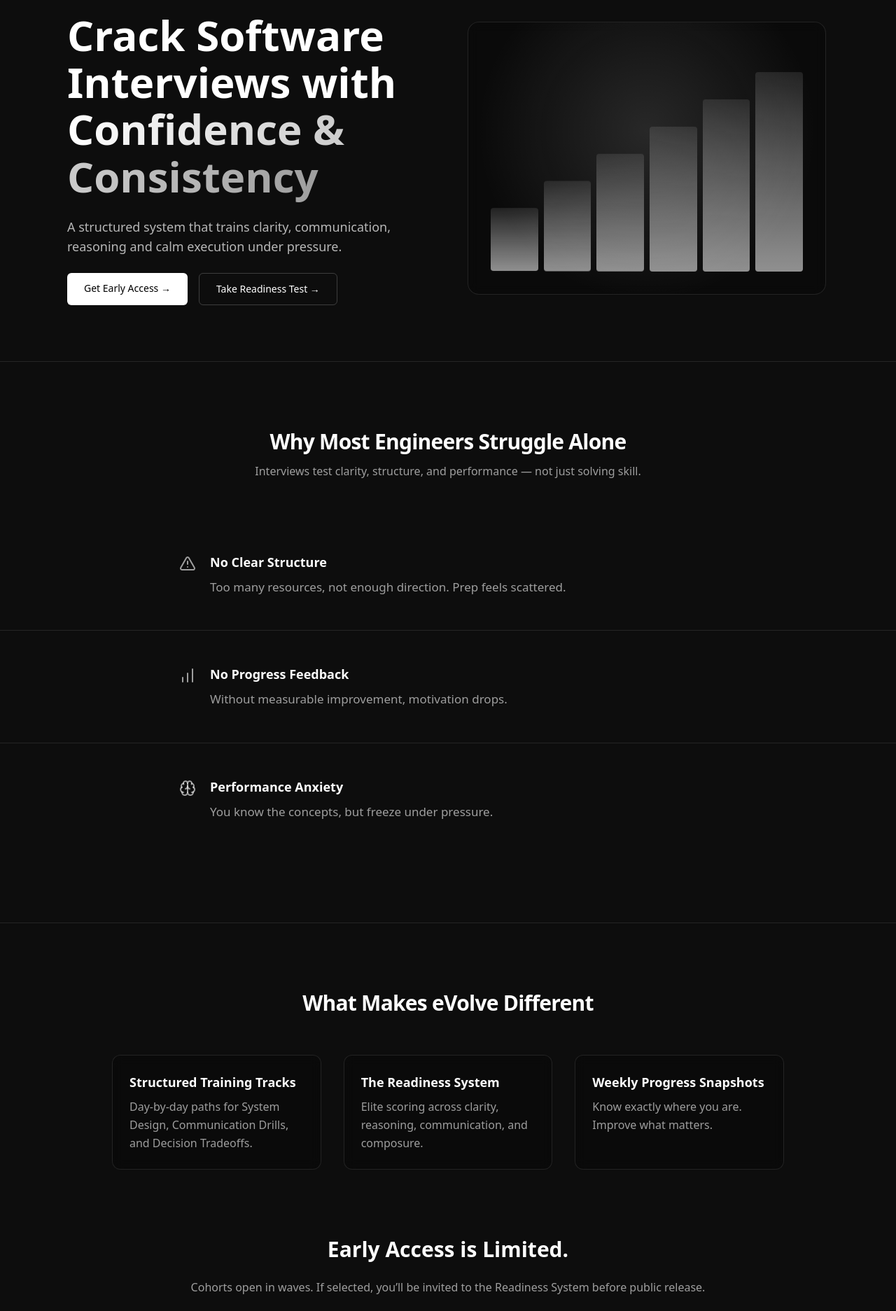
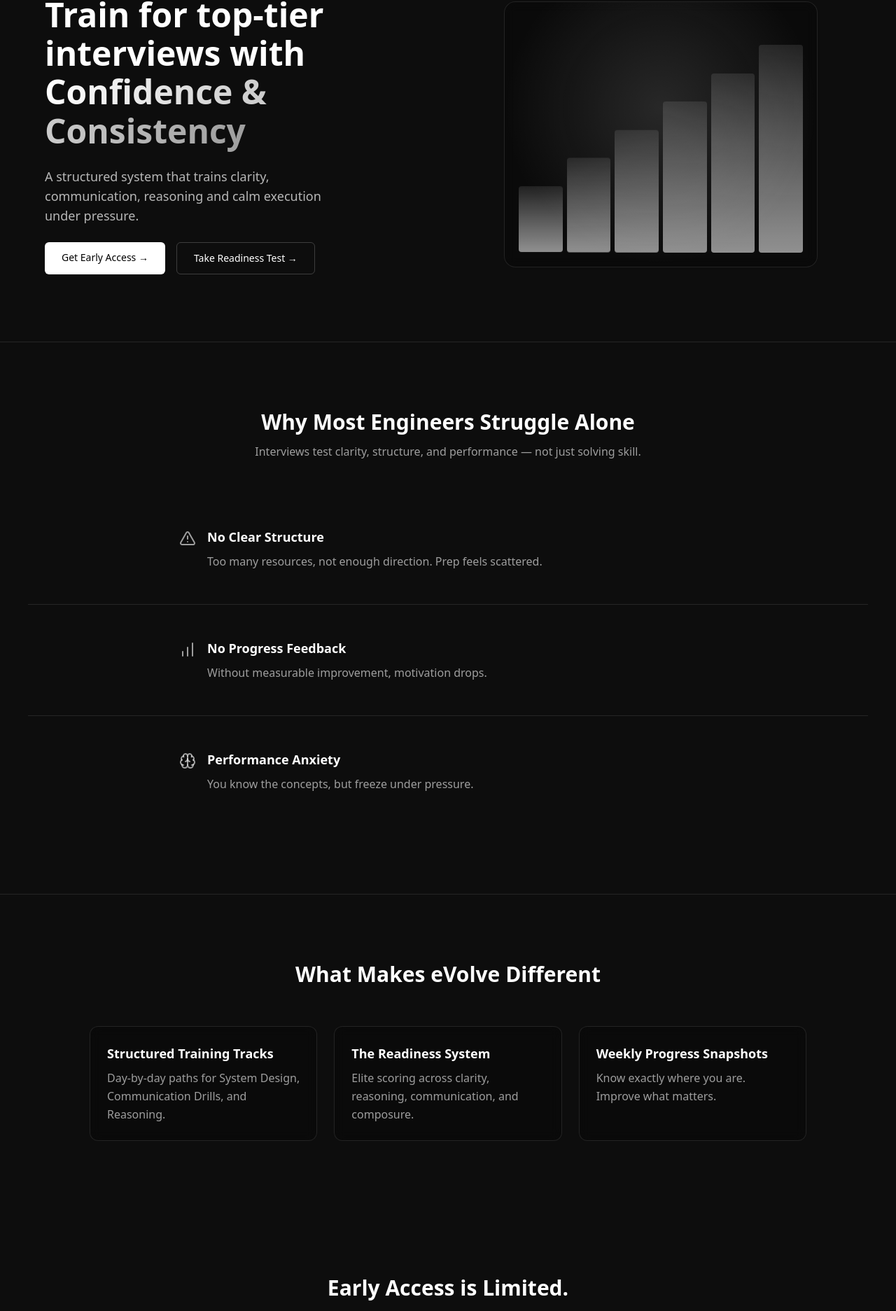
Before and after one commit to IG007-evolve/evolve-landing, a Next.js app: page / in a window 1280 px wide. Shown: the part 180-2053 px from the top of the page at 70% size. Built offline with nearby package versions, Linux system fonts and the light colour scheme.

Commit message:
responsive improvements

```diff
--- a/src/app/page.tsx
+++ b/src/app/page.tsx
@@ -14,7 +14,7 @@
   children: React.ReactNode;
   className?: string;
 }) => (
-  <section id={id} className={`py-24 ${className}`}>
+  <section id={id} className={`py-20 md:py-24 ${className}`}>
     {children}
   </section>
 );
@@ -23,7 +23,7 @@
   return (
     <>
       {/* NAV */}
-      <header className="flex justify-between items-center py-6 px-8 border-b border-white/10 text-white">
+      <header className="flex justify-between items-center py-5 px-6 md:px-10 border-b border-white/10 text-white">
         <div className="text-xl font-semibold">eVolve</div>
 
         <nav className="hidden md:flex items-center gap-8 text-sm text-white/70">
@@ -34,22 +34,23 @@
             target="_blank"
             className="px-4 py-2 rounded-md bg-white text-black font-medium hover:bg-white/90 transition"
           >
-            Join
+            Get Early Access
           </a>
         </nav>
       </header>
 
       {/* HERO */}
-      <Section className="pt-28 pb-20">
-        <div className="max-w-6xl mx-auto grid md:grid-cols-2 gap-12 items-center px-8 text-white">
-          <div className="space-y-6">
+      <Section className="text-white px-6 md:px-10">
+        <div className="max-w-6xl mx-auto grid gap-12 md:gap-16 md:grid-cols-2 items-center">
+          {/* Text */}
+          <div className="space-y-6 text-center md:text-left">
             <motion.h1
               initial={{ opacity: 0, y: 16 }}
               animate={{ opacity: 1, y: 0 }}
               transition={{ duration: 0.5 }}
-              className="text-5xl md:text-6xl font-semibold leading-[1.12]"
+              className="text-3xl sm:text-4xl md:text-5xl font-semibold leading-[1.15]"
             >
-              Crack Software Interviews with
+              Train for top-tier interviews with
               <br />
               <span className="bg-clip-text text-transparent bg-gradient-to-r from-white to-white/60">
                 Confidence & Consistency
@@ -59,8 +60,8 @@
             <motion.p
               initial={{ opacity: 0, y: 8 }}
               animate={{ opacity: 1, y: 0 }}
-              transition={{ duration: 0.45, delay: 0.1 }}
-              className="text-white/70 text-lg max-w-lg"
+              transition={{ duration: 0.45 }}
+              className="text-white/70 text-base sm:text-lg max-w-md mx-auto md:mx-0"
             >
               A structured system that trains clarity, communication, reasoning and calm execution under pressure.
             </motion.p>
@@ -68,8 +69,8 @@
             <motion.div
               initial={{ opacity: 0, y: 8 }}
               animate={{ opacity: 1, y: 0 }}
-              transition={{ duration: 0.45, delay: 0.18 }}
-              className="flex gap-4"
+              transition={{ duration: 0.5 }}
+              className="flex flex-col sm:flex-row gap-4 justify-center md:justify-start"
             >
               <a
                 href={FORM_URL}
@@ -78,7 +79,6 @@
               >
                 Get Early Access →
               </a>
-
               <a
                 href={FORM_URL}
                 target="_blank"
@@ -89,12 +89,12 @@
             </motion.div>
           </div>
 
-          {/* Right-side Bar Graphic */}
+          {/* Visual */}
           <motion.div
             initial={{ opacity: 0, y: 24 }}
             animate={{ opacity: 1, y: 0 }}
             transition={{ duration: 0.6 }}
-            className="w-full max-w-lg h-[390px] mx-auto rounded-2xl border border-white/10 bg-black/20 backdrop-blur-sm p-8 flex items-end gap-2"
+            className="w-full max-w-xs sm:max-w-sm md:max-w-md h-[220px] sm:h-[260px] md:h-[380px] mx-auto rounded-2xl border border-white/10 bg-black/20 backdrop-blur-sm p-5 flex items-end gap-1.5"
           >
             {[28, 40, 52, 64, 76, 88].map((h, i) => (
               <div
@@ -113,16 +113,14 @@
       </Section>
 
       {/* WHY */}
-      <Section id="why" className="border-t border-white/10 text-white">
-        <h2 className="text-3xl font-semibold tracking-tight text-center">
-          Why Most Engineers Struggle Alone
-        </h2>
+      <Section id="why" className="border-t border-white/10 text-white px-6 md:px-10">
+        <h2 className="text-2xl sm:text-3xl font-semibold text-center">Why Most Engineers Struggle Alone</h2>
 
         <p className="text-center text-white/60 mt-3 max-w-2xl mx-auto">
           Interviews test clarity, structure, and performance — not just solving skill.
         </p>
 
-        <div className="mt-14 divide-y divide-white/10 rounded-xl overflow-hidden">
+        <div className="mt-12 divide-y divide-white/10 rounded-xl overflow-hidden">
           {[
             {
               icon: TriangleAlert,
@@ -148,15 +146,13 @@
                 whileInView={{ opacity: 1, y: 0 }}
                 viewport={{ once: true }}
                 transition={{ duration: 0.45, delay: i * 0.05 }}
-                className="py-12 px-6"
+                className="py-10 md:py-12 px-4 md:px-6"
               >
-                <div className="flex items-start gap-5 max-w-3xl mx-auto">
+                <div className="flex items-start gap-4 max-w-3xl mx-auto">
                   <Icon className="mt-1 h-6 w-6 text-white/60" />
                   <div>
                     <h3 className="text-lg font-semibold">{item.heading}</h3>
-                    <p className="text-white/60 mt-2 leading-relaxed text-[17px]">
-                      {item.body}
-                    </p>
+                    <p className="text-white/60 mt-2 leading-relaxed">{item.body}</p>
                   </div>
                 </div>
               </motion.div>
@@ -166,16 +162,14 @@
       </Section>
 
       {/* FEATURES */}
-      <Section id="features" className="border-t border-white/10 text-white">
-        <h2 className="text-3xl font-semibold tracking-tight text-center">
-          What Makes eVolve Different
-        </h2>
+      <Section id="features" className="border-t border-white/10 text-white px-6 md:px-10">
+        <h2 className="text-2xl sm:text-3xl font-semibold text-center">What Makes eVolve Different</h2>
 
-        <div className="mt-14 grid md:grid-cols-3 gap-8 max-w-5xl mx-auto px-8">
+        <div className="mt-14 grid sm:grid-cols-2 md:grid-cols-3 gap-6 max-w-5xl mx-auto">
           {[
             {
               title: "Structured Training Tracks",
-              text: "Day-by-day paths for System Design, Communication Drills, and Decision Tradeoffs.",
+              text: "Day-by-day paths for System Design, Communication Drills, and Reasoning.",
             },
             {
               title: "The Readiness System",
@@ -202,23 +196,19 @@
       </Section>
 
       {/* CTA */}
-      <Section id="join" className="pt-0 text-white">
-        <div className="max-w-3xl mx-auto text-center space-y-6">
-          <h3 className="text-2xl md:text-3xl font-semibold">
-            Early Access is Limited.
-          </h3>
-          <p className="text-white/60">
-            Cohorts open in waves. If selected, you’ll be invited to the Readiness System before public release.
+      <Section className="text-white text-center px-6 md:px-10">
+        <h3 className="text-2xl sm:text-3xl font-semibold">Early Access is Limited.</h3>
+        <p className="text-white/60 mt-3 max-w-xl mx-auto">
+          Cohorts open in waves. Secure your spot and get access to the Readiness System preview.
         </p>
 
         <a
           href={FORM_URL}
           target="_blank"
-            className="inline-block px-6 py-3 rounded-lg bg-white text-black text-sm font-medium hover:bg-white/90 transition"
+          className="inline-block mt-6 px-6 py-3 rounded-lg bg-white text-black text-sm font-medium hover:bg-white/90 transition"
         >
           Get Early Access →
         </a>
-        </div>
       </Section>
     </>
   );
```
Lines whose indentation alone changed are shown as unchanged.
